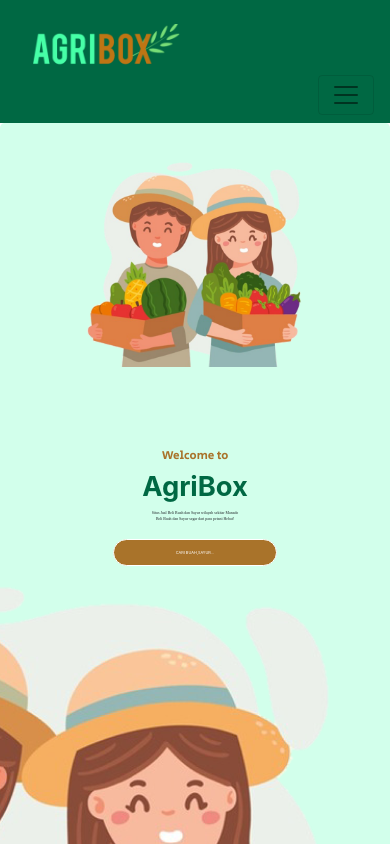
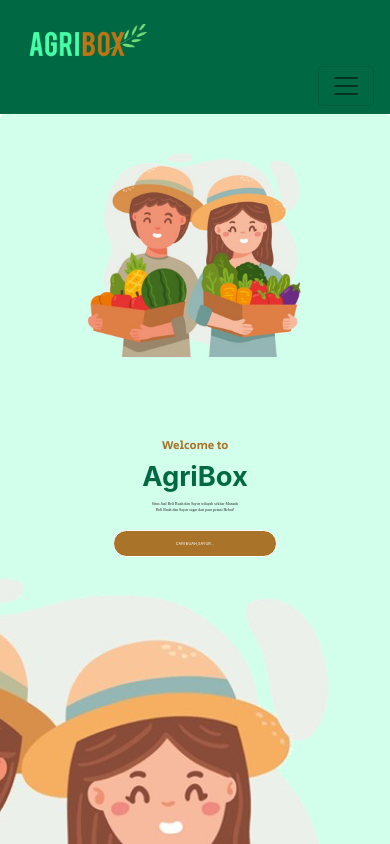
Before and after one commit to jericokatong/AgriBox-GetStarted, a plain HTML site: page index.html in a window 390 px wide. Shown: the top 844 px of the page. Drawn offline with nearby package versions, Linux system fonts and the light colour scheme; a web font is replaced by a local one.

Commit message:
Update style.css

```diff
--- a/style.css
+++ b/style.css
@@ -93,10 +93,7 @@ html {
 @media (max-width: 991px) {
       .navbar-brand img {
         height: 10%;
-        width: 50%;
-        margin-right: 0;
-        padding: 0;
-        display: inline;
+        width: 40%;
     }
 
     .mobile-img img {
```
